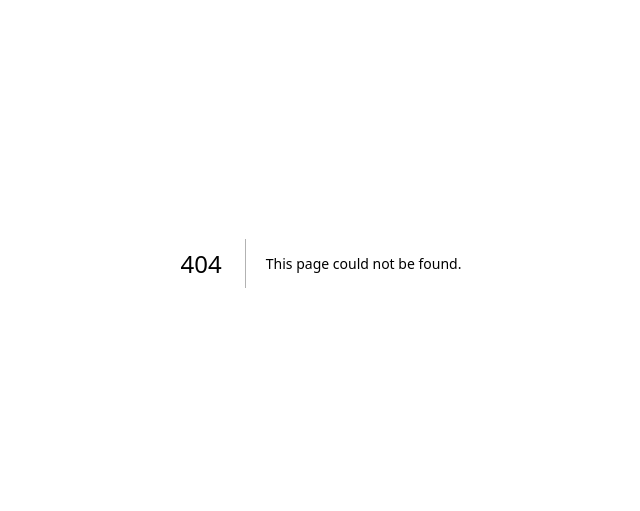
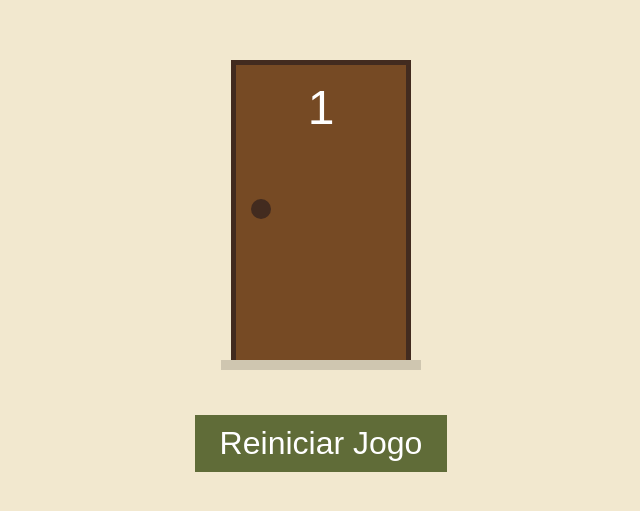
Before and after one commit to Victordplima/Monty-Hall-Jogo, a Next.js app: page /jogo/1/1 in a window 1280 px wide. Before the commit this address had no page. Shown: the part 137-648 px from the top of the page, without its empty margins (319-959 px from the left). Built offline with nearby package versions, Linux system fonts and the light colour scheme.

Commit message:
feat: adiciona a lógica de puxar as váriaveis pela URL

```diff
--- /dev/null
+++ b/src/app/jogo/[portas]/[temPresente]/page.tsx
@@ -0,0 +1,47 @@
+"use client"; // Asegura que o componente será renderizado no cliente
+
+import styles from "../../../../styles/jogo.module.css";
+import { useState, useEffect } from "react";
+import Porta from "../../../../components/Porta";
+import PortaModel from "../../../../model/porta";
+import { atualizarPortas, criarPortas } from "../../../../functions/portas";
+import Link from "next/link";
+import { useParams } from "next/navigation";
+
+export default function Jogo() {
+    const { portas, temPresente } = useParams();
+    const [portasState, setPortas] = useState([]);
+
+    useEffect(() => {
+        if (portas && temPresente) {
+            const portasNum = +portas;
+            const temPresenteNum = +temPresente;
+            setPortas(criarPortas(portasNum, temPresenteNum));
+        }
+    }, [portas, temPresente]);
+
+    function renderizarPortas() {
+        return portasState.map((porta) => {
+            return (
+                <Porta
+                    key={porta.numero}
+                    value={porta}
+                    onChange={(novaPorta: PortaModel) =>
+                        setPortas(atualizarPortas(portasState, novaPorta))
+                    }
+                />
+            );
+        });
+    }
+
+    return (
+        <div id={styles.jogo}>
+            <div className={styles.portas}>{renderizarPortas()}</div>
+            <div className={styles.botoes}>
+                <Link href="/">
+                    <button>Reiniciar Jogo</button>
+                </Link>
+            </div>
+        </div>
+    );
+}
--- a/src/components/Porta.tsx
+++ b/src/components/Porta.tsx
@@ -1,3 +1,4 @@
+"use client";
 import styles from "../styles/porta.module.css";
 import Presente from "./Presente"
 import PortaModel from "../model/porta";
--- a/src/functions/portas.ts
+++ b/src/functions/portas.ts
@@ -1,9 +1,9 @@
 import PortaModel from "../model/porta";
 
-export function criarPortas(qtde: number, selecionada: number): PortaModel[] {
+export function criarPortas(qtde: number, portaComPresente: number): PortaModel[] {
     return Array.from({ length: qtde }, (_, i) => {
         const numero = i + 1;
-        const temPresente = numero === selecionada;
+        const temPresente = numero === portaComPresente;
         return new PortaModel(numero, temPresente);
     });
 }
```
Also changed, not shown: src/app/jogo/page.tsx (deleted, +0 -38 lines).
